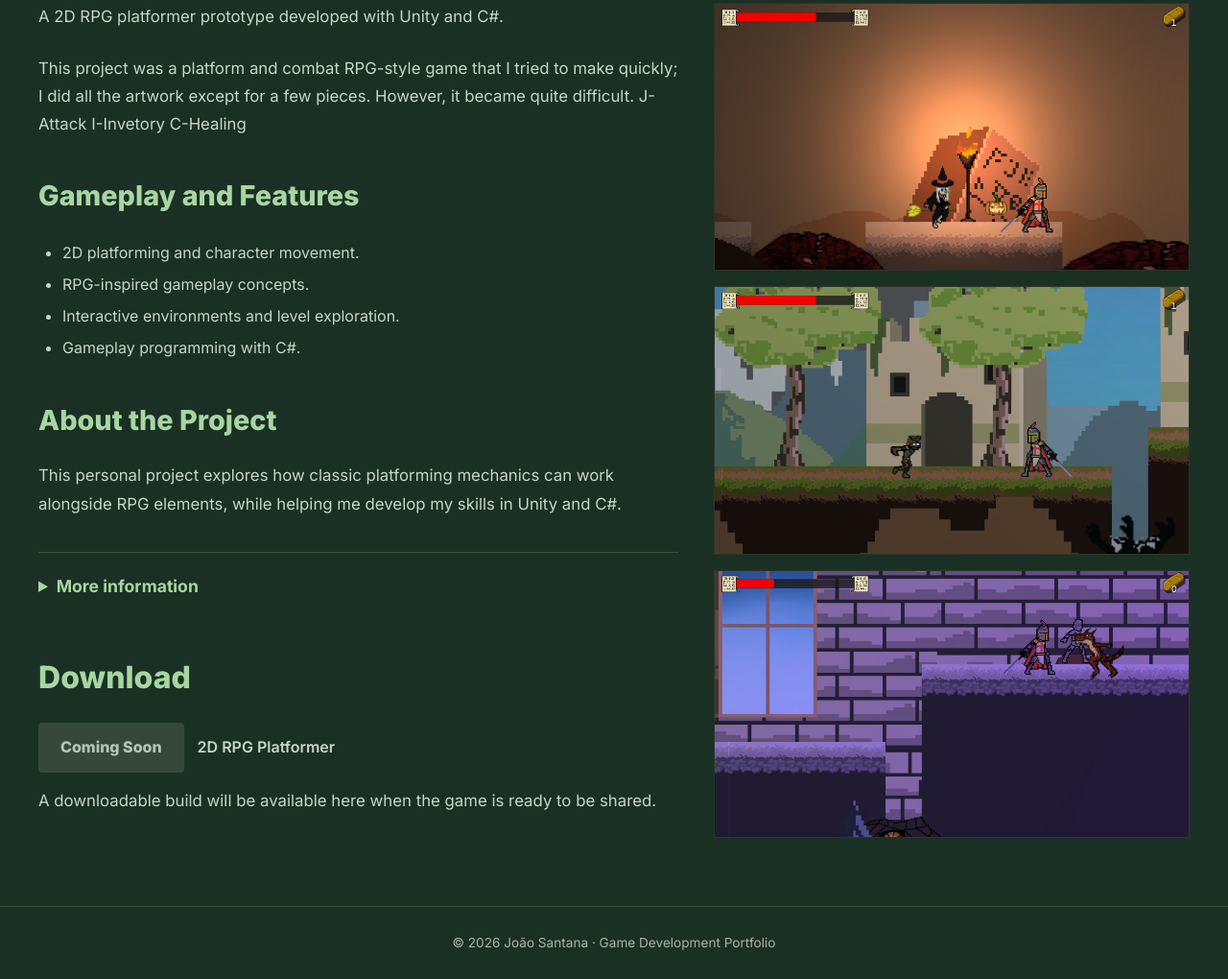
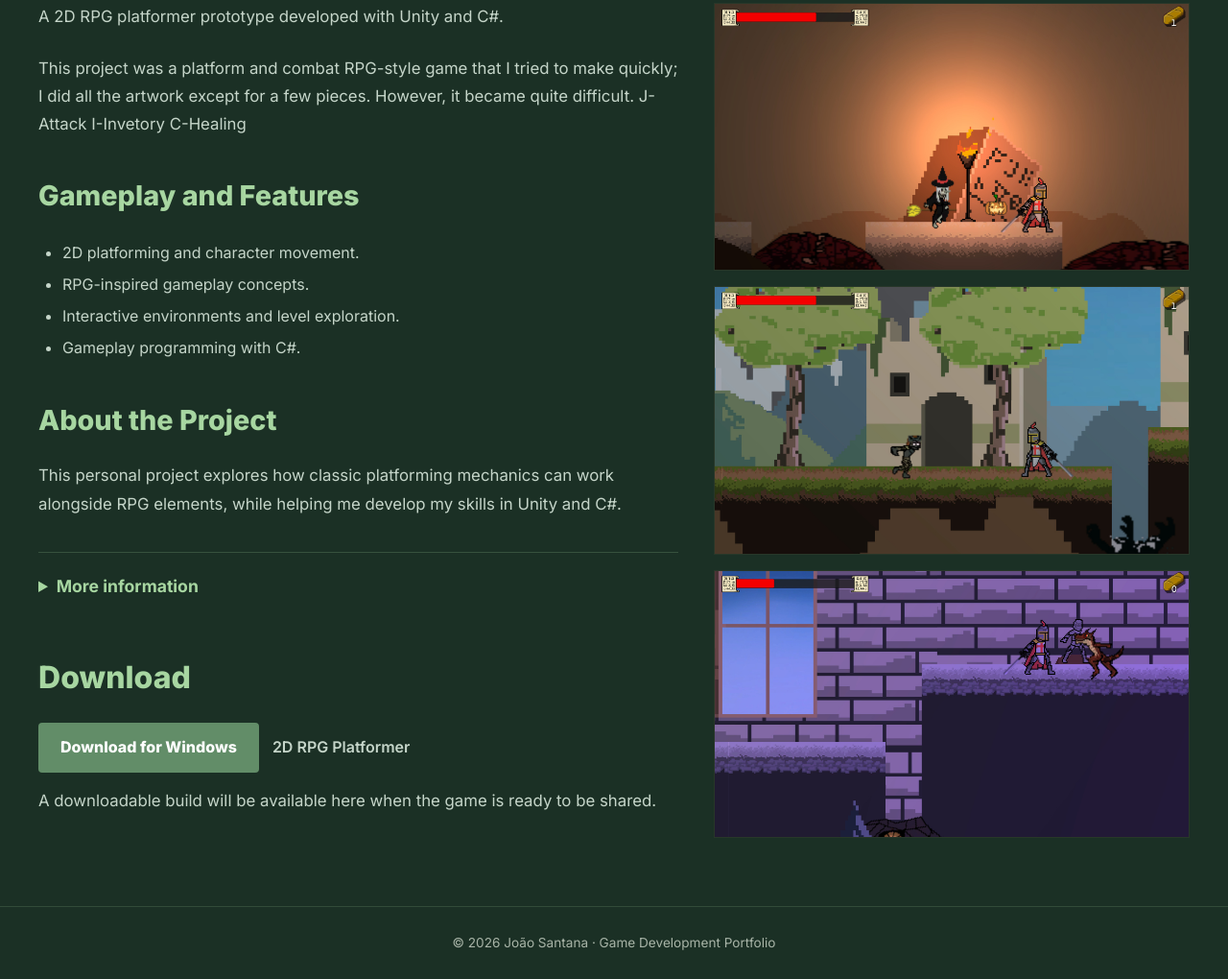
Before and after one commit to joaosantanaofficial/joaosantanaportfolio.github.io, a plain HTML site: page plataforma-rpg.html in a window 1280 px wide. Shown: the part 524-1544 px from the top of the page at 96% size. Drawn offline with Linux system fonts and the light colour scheme.

Commit message:
Update plataforma-rpg.html

```diff
--- a/plataforma-rpg.html
+++ b/plataforma-rpg.html
@@ -82,9 +82,10 @@
                 <h2>Download</h2>
 
                 <div class="download-row">
-                    <span class="download-button disabled">
-                        Coming Soon
-                    </span>
+             <a class="download-button"
+   href="https://github.com/joaosantanaofficial/Game-downloads/releases/download/platformer-rpg-2d-v1.0/Buy.and.Fight.zip">
+    Download for Windows
+</a>
                     <span class="download-details">
                         2D RPG Platformer
                     </span>
```
